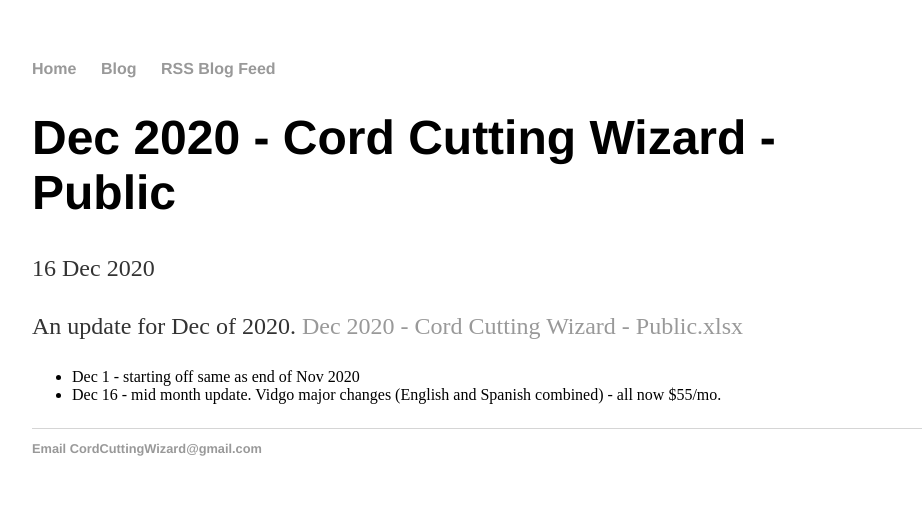
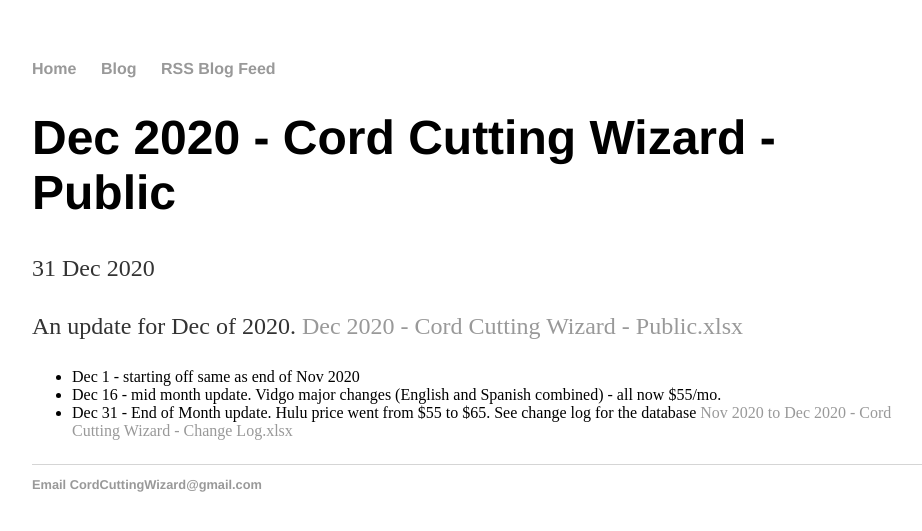
Before and after one commit to wjhladik/wjhladik.github.io, a Jekyll site: the page built from _posts/2020-12-31-Dec-2020-Cord-Cutting-Wizard-Public.md, in a window 1280 px wide. Shown: the top 531 px of the page, without its empty margins (160-1082 px from the left). Built offline with Jekyll 4.4.1, drawn with Linux system fonts in a browser that asks for light colours.

Commit message:
Update and rename 2020-12-16-Dec-2020-Cord-Cutting-Wizard-Public.md to 2020-12-31-Dec-2020-Cord-Cutting-Wizard-Public.md

```diff
--- a/_posts/2020-12-16-Dec-2020-Cord-Cutting-Wizard-Public.md
+++ b/_posts/2020-12-31-Dec-2020-Cord-Cutting-Wizard-Public.md
@@ -1,10 +1,11 @@
 ---
 layout: post
 title: "Dec 2020 - Cord Cutting Wizard - Public"
-date: 2020-12-16
+date: 2020-12-31
 ---
 <p>An update for Dec of 2020. <a href="/Dec 2020 - Cord Cutting Wizard - Public.xlsx">Dec 2020 - Cord Cutting Wizard - Public.xlsx</a>
   <p>
     <ul>
       <li>Dec 1 - starting off same as end of Nov 2020
       <li>Dec 16 - mid month update. Vidgo major changes (English and Spanish combined) - all now $55/mo.
+      <li>Dec 31 - End of Month update. Hulu price went from $55 to $65. See change log for the database <a href="/Nov 2020 to Dec 2020 - Cord Cutting Wizard - Change Log.xlsx">Nov 2020 to Dec 2020 - Cord Cutting Wizard - Change Log.xlsx</a>
```
